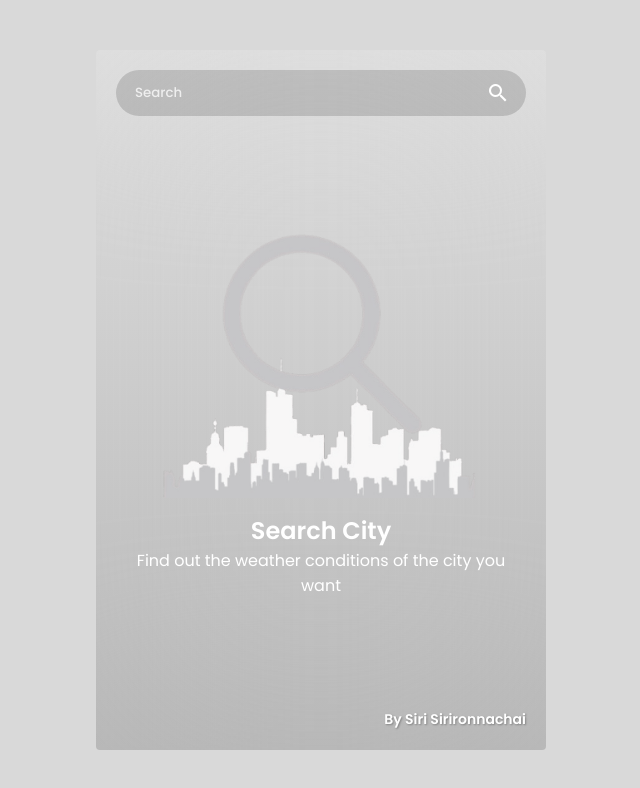
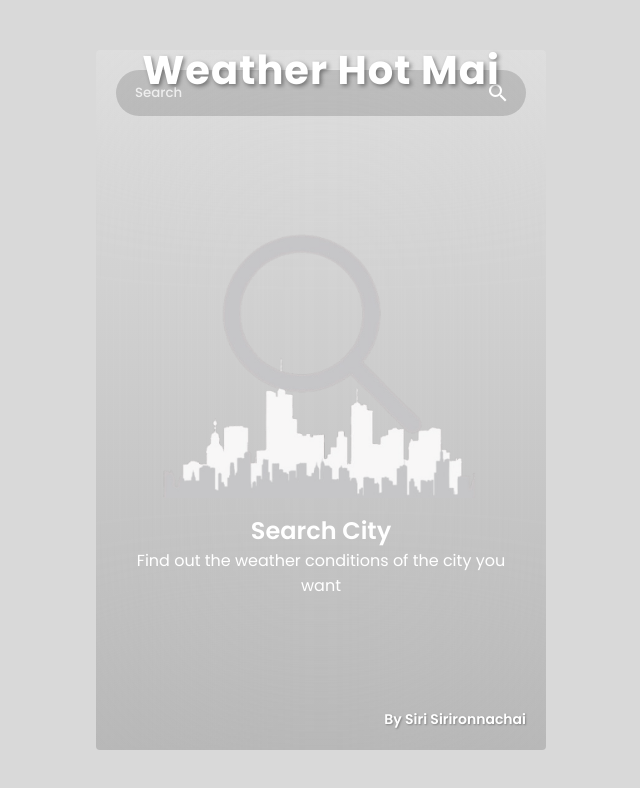
Before and after one commit to Siri1291/Weather-Webapp, a plain HTML site: page index.html in a window 1280 px wide. Shown: the whole page, without its empty margins (319-959 px from the left). Drawn offline with Linux system fonts and the light colour scheme.

Commit message:
Add header

```diff
--- a/index.html
+++ b/index.html
@@ -111,6 +111,7 @@
             <div class="name">By Siri Sirironnachai</div>
 
     </main>
+    <div class="header-name">Weather Hot Mai</div>
 
 </body>
 </html>
--- a/style.css
+++ b/style.css
@@ -183,3 +183,14 @@ body::before {
       font-size: 14px;
       text-shadow: 1px 1px 2px rgba(0,0,0,0.3);
   }
+  .header-name {
+    position: fixed;
+    top: 40px;
+    left: 50%;
+    transform: translateX(-50%);
+    z-index: 2;
+    font-size: 40px;
+    font-weight: 700;
+    text-shadow: 2px 2px 4px rgba(0,0,0,0.4);
+    letter-spacing: 1px;
+}
```
